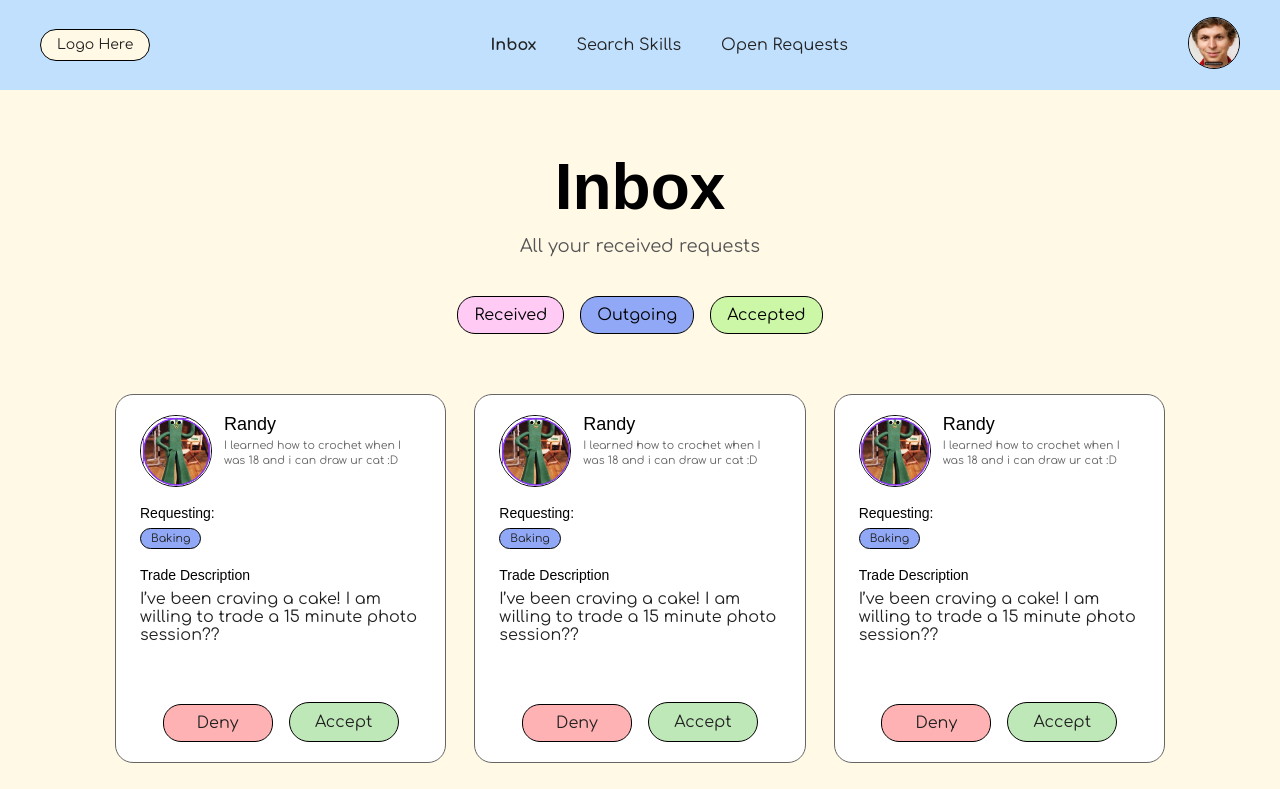
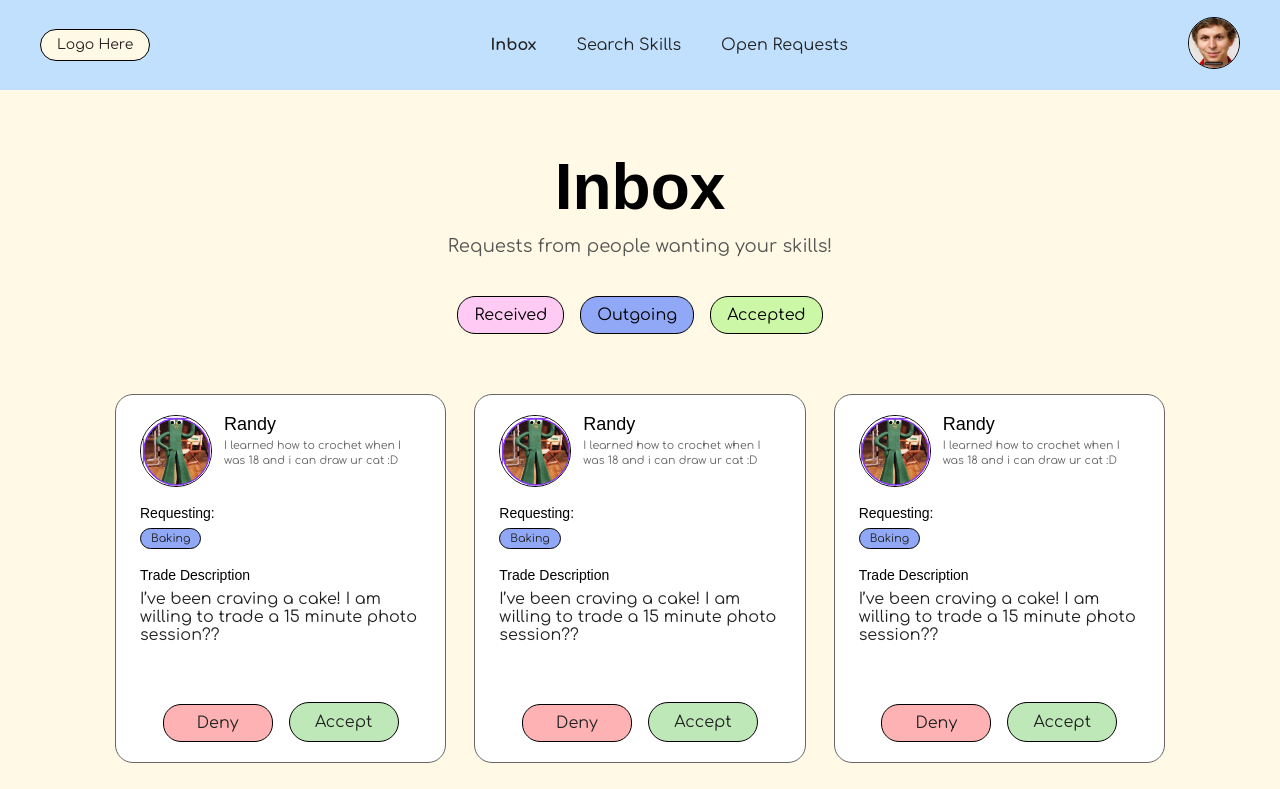
Before and after one commit to AthenaHacks2026/demo-repository, a React (Vite) app in the folder frontend/: page /inbox-received in a window 1280 px wide. Shown: the top 789 px of the page. Built offline with nearby package versions, Linux system fonts and the light colour scheme; a web font is replaced by a local one.

Commit message:
edited decription in inboc-received

```diff
--- a/frontend/src/Components/Inbox_Navigation.jsx
+++ b/frontend/src/Components/Inbox_Navigation.jsx
@@ -11,6 +11,7 @@ function Inbox_Navigation() {
           <Link to="/inbox-received">
             <button className="received-btn">Received</button>
           </Link>
+
 
           <Link to="/inbox-outgoing">
             <button className="outgoing-btn">Outgoing</button>
--- a/frontend/src/Pages/Inbox_Received.jsx
+++ b/frontend/src/Pages/Inbox_Received.jsx
@@ -20,7 +20,7 @@ function Inbox_Received() {
 
         <div className="search-header">
           <h1>Inbox</h1>
-          <p>All your received requests</p>
+          <p>Requests from people wanting your skills!</p>
 
           <Inbox_Navigation active="inbox" />
         </div>
```
